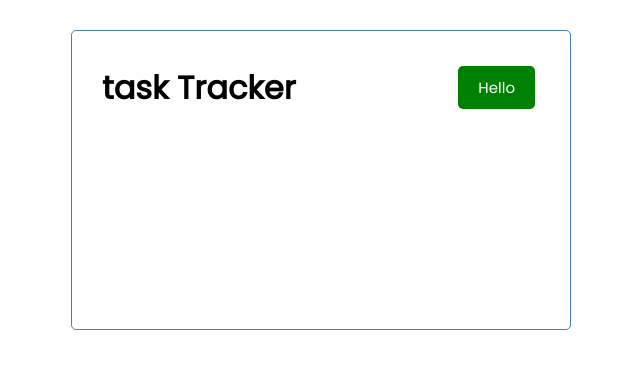
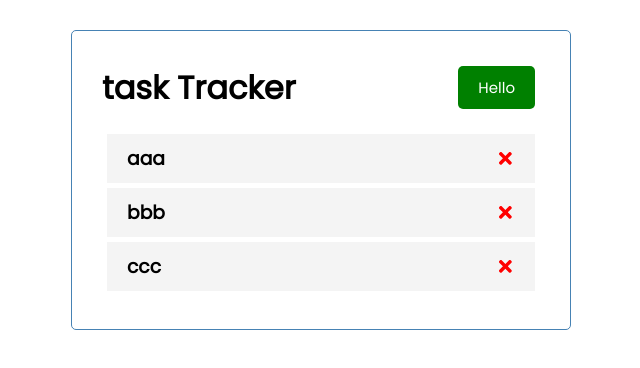
Before and after one commit to nori3506/task-tracker, a React (Create React App) app: page / in a window 1280 px wide. Shown: the top 368 px of the page, without its empty margins (319-959 px from the left). Built offline with nearby package versions, Linux system fonts and the light colour scheme.

Commit message:
implement delete

```diff
--- a/src/App.js
+++ b/src/App.js
@@ -4,12 +4,41 @@
 import Tasks from './components/Tasks'
 
 function App() {
-  const [tasks, setTasks] = useState([{text: "aaa",}])
+  const [tasks, setTasks] = useState([
+    {
+      id: 1,
+      text: "aaa",
+      day: "asdfdsa",
+      reminder: false,
+    },
+    {
+      id: 2,
+      text: "bbb",
+      day: "asdfdsa",
+      reminder: false,
+    },
+    {
+      id: 3,
+      text: "ccc",
+      day: "asdfdsa",
+      reminder: false,
+    },
+  ])
+
+  const deleteTask = (id) => {
+    setTasks(tasks.filter((task) =>
+      task.id !==id
+    ))
+  }
+
+  const toggleReminder = (id) => {
+    setTasks(tasks.map((task) => task.id === id ? { ...task, reminder: !task.reminder} : task))
+  }
 
   return (
     <div className="container">
       <Header />
-      <Tasks tasks={tasks} />
+      {tasks.length > 0 ? <Tasks tasks={tasks} onDelete={deleteTask} onToggle={ toggleReminder }/> : "No Task to Show"}
     </div>
   );
 }
--- a/src/components/Task.js
+++ b/src/components/Task.js
@@ -1,8 +1,16 @@
-const Task = ({ task }) => {
+import { FaTimes } from 'react-icons/fa'
+
+const Task = ({ task, onDelete, onToggle }) => {
   return (
-    <div className='task'>
-      <h3>{ task.text }</h3>
-      <p>{ task.day }</p>
+    < div className = 'task'
+    onDoubleClick = {() => onToggle(task.id)}>
+      <h3>
+        {task.text}{' '}
+        <FaTimes
+          style={{ color: 'red', cursor: 'pointer' }}
+          onClick={() => onDelete(task.id)}
+        />
+      </h3>
     </div>
   )
 }
--- a/src/components/Tasks.js
+++ b/src/components/Tasks.js
@@ -1,12 +1,23 @@
 import Task from './Task'
 
-const Tasks = ({ tasks }) => {
+const Tasks = ({ tasks, onDelete, onToggle }) => {
 
   return (
     <>
-      {tasks.map((task) => {
-        <Task key={task.id} task={task} />
-      })}
+      {tasks.map((task) => (
+        < Task
+          key={
+            task.id
+          }
+          task = {
+            task
+          }
+          onDelete = {
+            onDelete
+          }
+          onToggle={ onToggle }
+        />
+      ))}
     </>
   )
 }
```
